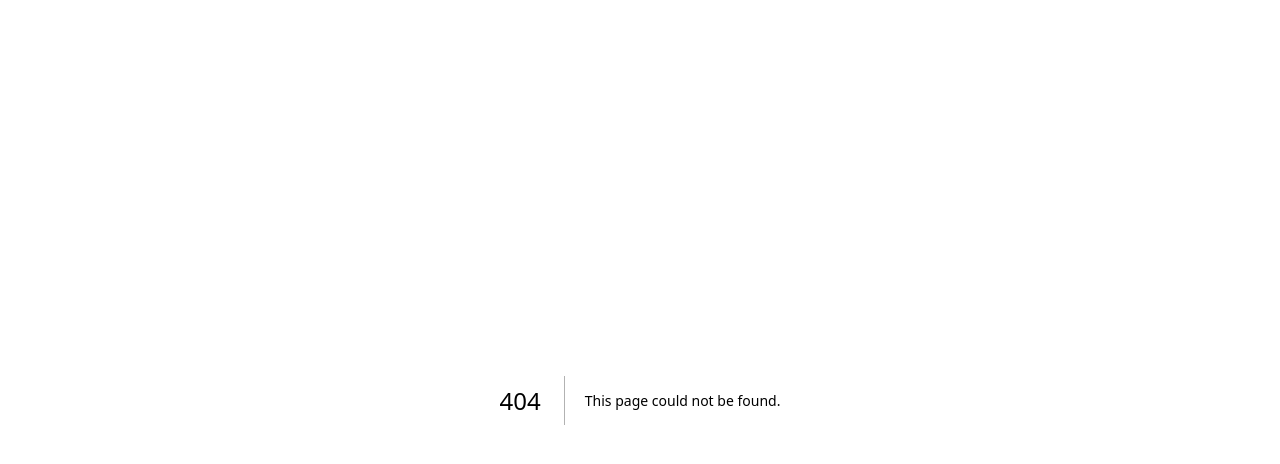
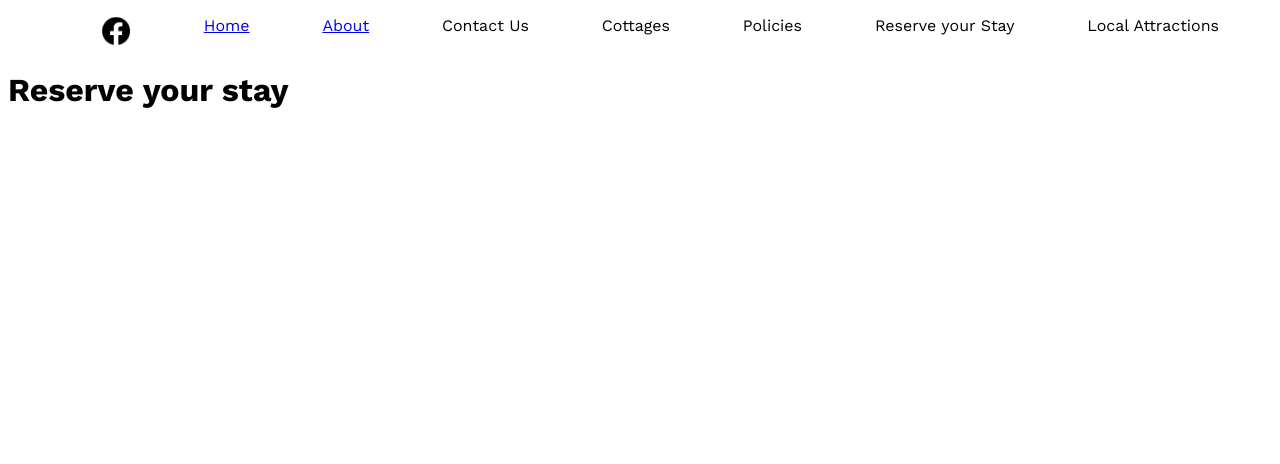
Before and after one commit to lee14k/sandyshores2.0, a Next.js app: page /reserveyourstay in a window 1280 px wide. Before the commit this address had no page. Shown: the top 464 px of the page. Built offline with nearby package versions, Linux system fonts and the light colour scheme.

Commit message:
working on frontpage styling, building file structure for the rest of the website

```diff
--- a/components/Cottagepage.js
+++ b/components/Cottagepage.js
@@ -6,6 +6,7 @@ const Cottage = (props)=> {
     return (
         <div>
             <h2>{cottageName}</h2>
+            <iframe width="100%" height="425" frameborder="0" scrolling="no" src="https://onedrive.live.com/embed?resid=A0508F4E69CB67B5%21295&amp;authkey=%21AGP_zRjV-CBkBKA&amp;em=2&amp;wdAllowInteractivity=False&amp;ActiveCell='Sheet1'!A2&amp;wdHideGridlines=True&amp;wdHideHeaders=True&amp;wdDownloadButton=True&amp;wdInConfigurator=True&amp;wdInConfigurator=True&amp;edesNext=true&amp;resen=false&amp;ed1JS=false"></iframe>
         </div>
     )
 
--- a/components/Footer.css
+++ b/components/Footer.css
@@ -0,0 +1,3 @@
+.footer {
+    display: flex;
+}
--- a/components/Footer.js
+++ b/components/Footer.js
@@ -1,7 +1,8 @@
 export default function Footer () {
     return (
-        <div>
-
+        <div className="footer">
+            <h4>Contact us</h4>
+            <h4>Follow us</h4>
         </div>
     )
 }
--- a/components/Header.js
+++ b/components/Header.js
@@ -1,11 +1,14 @@
 import './Header.css';
+import Link from 'next/link'
 
 export default function header () {
     return (
         <div className='imagecontainer'>
                     <h1 className='sandy'>Sandy Shores Cottages</h1>
                     <h2 className='location'>Escanaba, MI</h2>
-                    <button className='booking'>Book now!</button>
+                    <Link href='/reserveyourstay'>
+                    <button className='booking'> Book now!</button>
+                    </Link>
 
             </div>
     )
--- a/components/Slideshow.js
+++ b/components/Slideshow.js
@@ -15,7 +15,6 @@ const Slideshow = ({images, imageSize, autoplayDelay}) => {
       const imageStyle = {
         width: imageSize,
         height: 'auto',
-
       };
 
       return (
--- a/src/app/globals.css
+++ b/src/app/globals.css
@@ -1,13 +1,19 @@
 
 
 body {
-  color: rgb(var(--foreground-rgb));
-  background: linear-gradient(
-      to bottom,
-      transparent,
-      rgb(var(--background-end-rgb))
-    )
-    rgb(var(--background-start-rgb));
+    opacity:0;
+    animation-name:fadeIn;
+    animation-duration: 2s;
+    animation-fill-mode:forwards;
+}
+
+@keyframes fadeIn {
+  from{
+    opacity:0;
+  }
+  to {
+    opacity:1;
+  }
 }
 
 @media (max-width: 900px) {
--- a/src/app/page.js
+++ b/src/app/page.js
@@ -2,6 +2,7 @@ import Header from '../../components/Header'
 import Navbar from '../../components/Navbar'
 import Slideshow from '../../components/Slideshow'
 import Cottagegrid from '../../components/Cottagegrid'
+import Footer from '../../components/Footer'
 import 'src/app/globals.css'
 
 export default function Home() {
@@ -25,6 +26,7 @@ export default function Home() {
      <h2>Perfect private beach resort for a relaxing getaway</h2>
      <h3>No lifeguard on duty, swim at your own risk</h3>
 <Cottagegrid/>
+<Footer/>
     </div>
   )
 }
--- /dev/null
+++ b/src/app/reserveyourstay/page.js
@@ -0,0 +1,12 @@
+import Navbar from "../../../components/Navbar"
+
+function reserveYourStay () {
+    return (
+    <div>
+        <Navbar/>
+        <h1>Reserve your stay</h1>
+    </div>
+    )
+}
+
+export default reserveYourStay
```
Also changed, not shown: components/Amenities.js (added, +7 -0 lines), components/Header.css (+11 -5 lines), components/Amenities.css (added).
